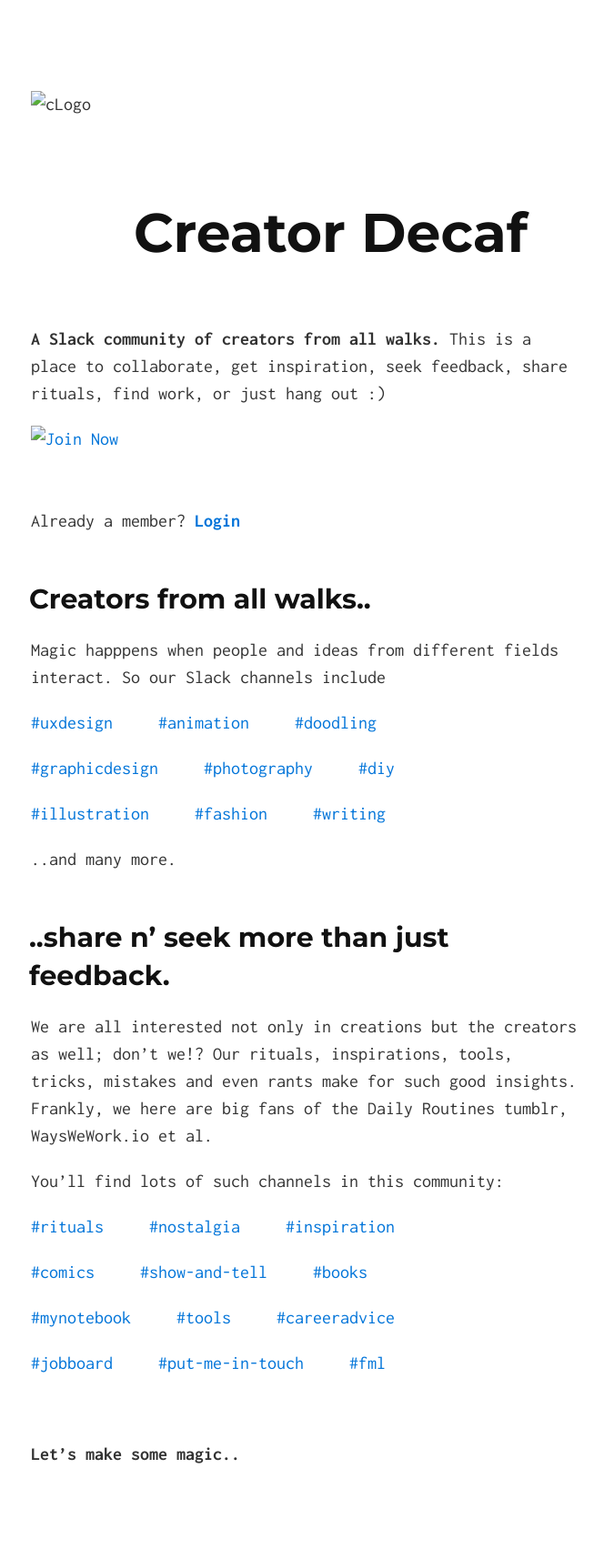
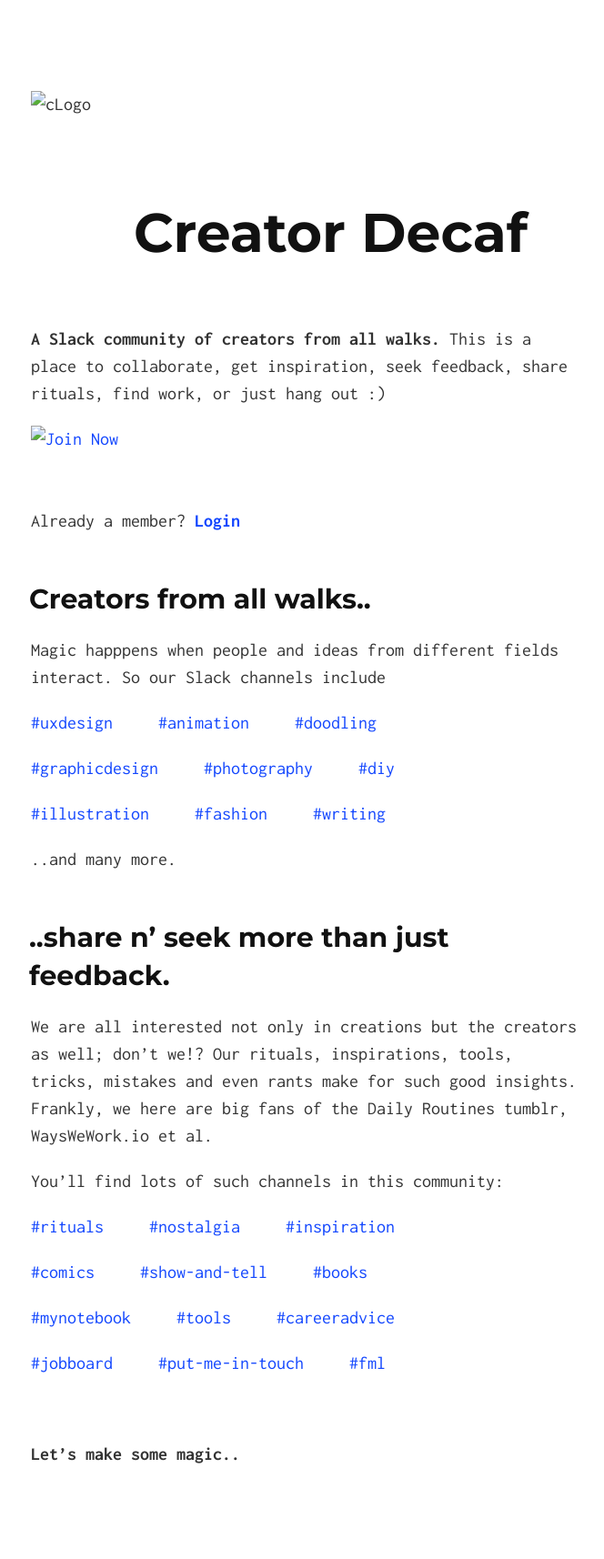
Before and after one commit to pzync/betterIndia, a Jekyll site: the page built from index.md, in a window 1280 px wide. Shown: the whole page at 91% size, without its empty margins (306-970 px from the left). Built offline with Jekyll 4.4.1, drawn with Linux system fonts in a browser that asks for light colours.

Commit message:
changed link color from #0074D9 to #1246FE

```diff
--- a/_sass/_solo.scss
+++ b/_sass/_solo.scss
@@ -22,7 +22,7 @@ body {
 }
 
 a {
-  color: #0074d9; /* From http://clrs.cc */
+  color: #1246FE; /* From http://clrs.cc */
   text-decoration: none;
 }
 
```
